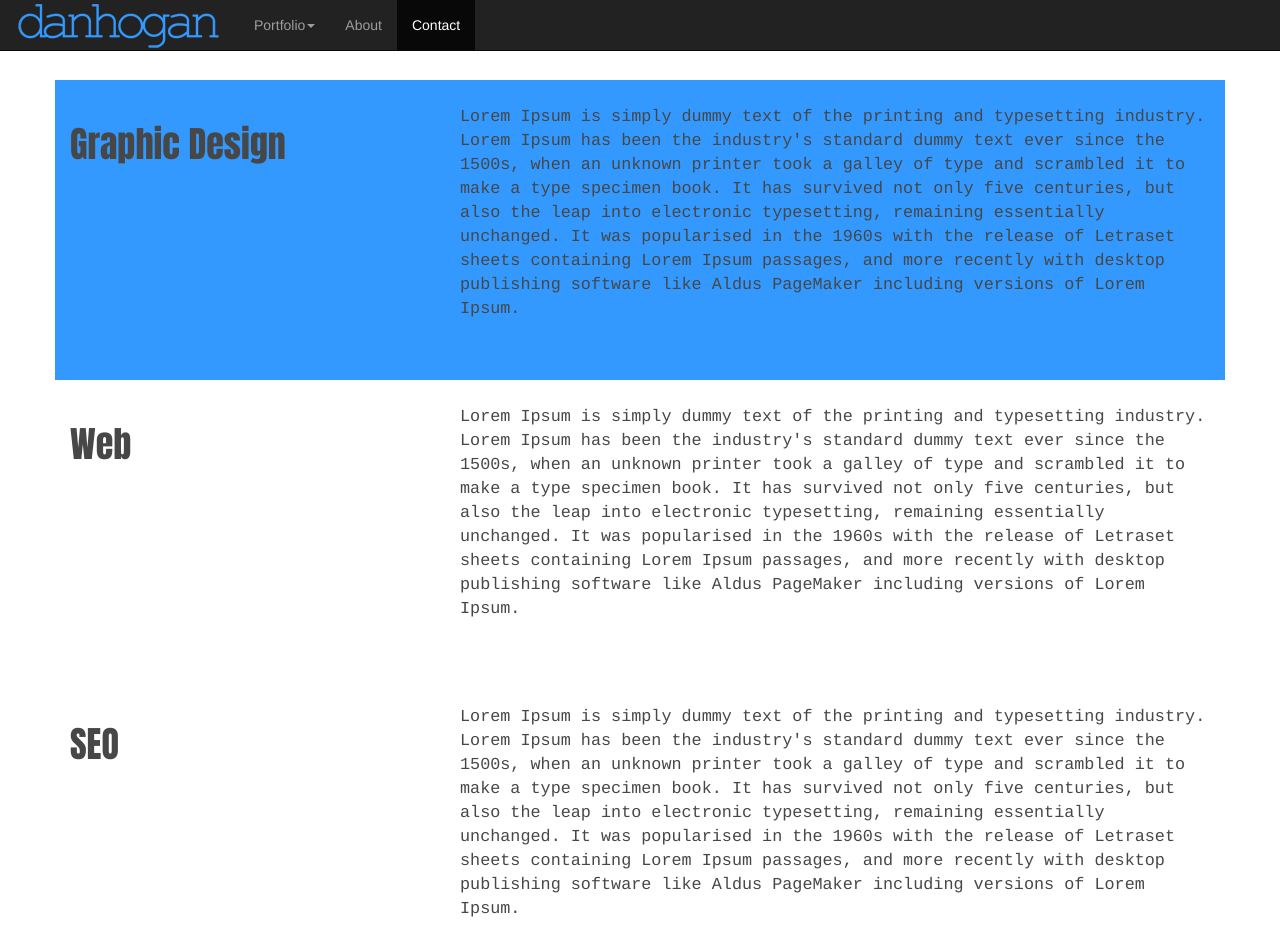
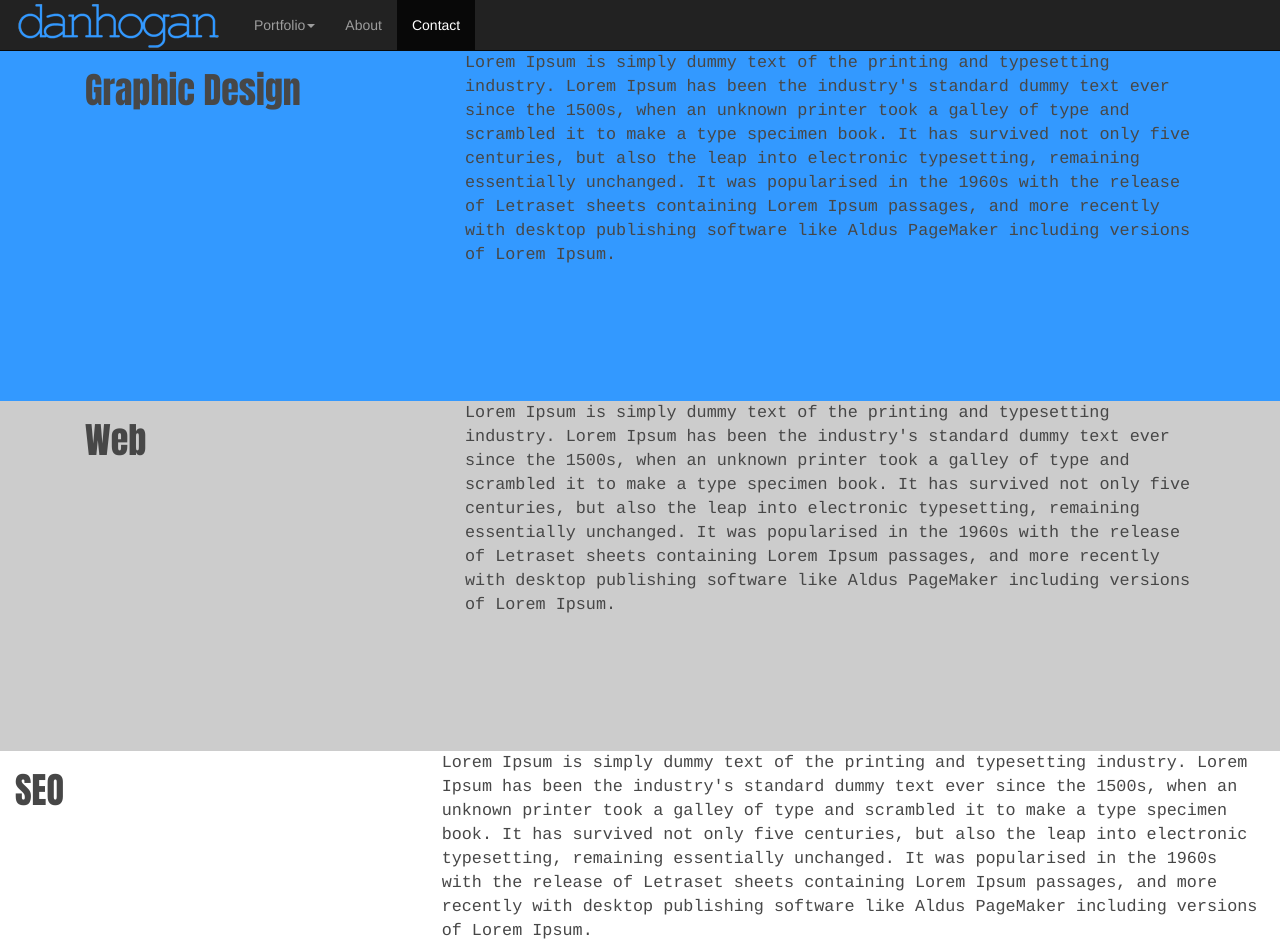
Before and after one commit to dan1ate2/portfolio, a plain HTML site: page index.html in a window 1280 px wide. Shown: the top 946 px of the page. Drawn offline with nearby package versions, Linux system fonts and the light colour scheme.

Commit message:
Sorting out columns and backgrounds

```diff
--- a/css/styles.css
+++ b/css/styles.css
@@ -1,6 +1,6 @@
 body {
-	padding-top: 80px;
-	position: relative;
+/*	padding-top: 80px;
+*/	position: relative;
 }
 p {
 	color:#474747;
@@ -26,8 +26,8 @@ a {
 }
 #portfolio-web {}
 #portfolio-graphic-design {
-	background-color: #3399ff;
-}
+/*	background-color: #3399ff;
+*/}
 #portfolio-seo {}
 #about {
 }
@@ -35,13 +35,35 @@ a {
 }
 
 /* Containers, Columns */
-
+.blue-fw {
+	background-color: #3399ff;
+	width: 100%;
+}
+.grey-fw {
+	background-color: #ccc;
+	width: 100%;
+}
 
 /* Responsive */
+@media (max-width: 297px) {
+	.below-nav-pad {
+		margin-top: 95px;
+	}
+}
+@media (min-width: 298px) {
+	.below-nav-pad {
+		margin-top: 51px;
+	}
+}
 @media (min-width: 768px) {
-	#portfolio-web, #portfolio-graphic-design, #portfolio-seo, #about, #contact {
-		padding: 25px 0;
-		min-height: 300px;
+	.below-nav-pad {
+		margin-top: 51px;
+	}
+	.blue-fw {
+		min-height: 350px;
+	}
+	.grey-fw {
+		min-height: 350px;
 	}
 }
 @media (min-width: 992px) {
--- a/index.html
+++ b/index.html
@@ -11,7 +11,7 @@
 	<link href='https://fonts.googleapis.com/css?family=Anton' rel='stylesheet' type='text/css'>
 </head>
 <body data-spy="scroll" data-target=".navbar" data-offset="50">
-	<div class="container">
+
 		<!-- Navigation -->
 		<nav class="navbar navbar-inverse navbar-fixed-top">
 		  	<div class="container-fluid">
@@ -45,6 +45,8 @@
 		</nav>
 		<!-- Content -->
 		<div class="row container-fluid" id="portfolio-graphic-design">
+			<div class="blue-fw below-nav-pad">
+				<div class="container">
 					<div class="col-lg-4 col-md-4 col-sm-4 col-xs-12">
 						<h1>Graphic Design</h1>
 					</div>
@@ -52,12 +54,18 @@
 						<p>Lorem Ipsum is simply dummy text of the printing and typesetting industry. Lorem Ipsum has been the industry's standard dummy text ever since the 1500s, when an unknown printer took a galley of type and scrambled it to make a type specimen book. It has survived not only five centuries, but also the leap into electronic typesetting, remaining essentially unchanged. It was popularised in the 1960s with the release of Letraset sheets containing Lorem Ipsum passages, and more recently with desktop publishing software like Aldus PageMaker including versions of Lorem Ipsum.</p>
 					</div>
 				</div>
+			</div>
+		</div>
 		<div class="row container-fluid" id="portfolio-web">
+			<div class="grey-fw">
+				<div class="container">
 					<div class="col-lg-4 col-md-4 col-sm-4 col-xs-12">
 						<h1>Web</h1>
 					</div>
 					<div class="col-lg-8 col-md-8 col-sm-8 col-xs-12">
 						<p>Lorem Ipsum is simply dummy text of the printing and typesetting industry. Lorem Ipsum has been the industry's standard dummy text ever since the 1500s, when an unknown printer took a galley of type and scrambled it to make a type specimen book. It has survived not only five centuries, but also the leap into electronic typesetting, remaining essentially unchanged. It was popularised in the 1960s with the release of Letraset sheets containing Lorem Ipsum passages, and more recently with desktop publishing software like Aldus PageMaker including versions of Lorem Ipsum.</p>
+					</div>
+					</div>
 			</div>
 				</div>
 				<div class="row container-fluid" id="portfolio-seo">
@@ -67,6 +75,7 @@
 					<div class="col-lg-8 col-md-8 col-sm-8 col-xs-12">
 						<p>Lorem Ipsum is simply dummy text of the printing and typesetting industry. Lorem Ipsum has been the industry's standard dummy text ever since the 1500s, when an unknown printer took a galley of type and scrambled it to make a type specimen book. It has survived not only five centuries, but also the leap into electronic typesetting, remaining essentially unchanged. It was popularised in the 1960s with the release of Letraset sheets containing Lorem Ipsum passages, and more recently with desktop publishing software like Aldus PageMaker including versions of Lorem Ipsum.</p>
 					</div>
+
 		</div>
 		<div class="row container-fluid" id="about">
 			<div class="col-lg-4 col-md-4 col-sm-4 col-xs-12">
@@ -84,7 +93,7 @@
 				<p>Lorem Ipsum is simply dummy text of the printing and typesetting industry. Lorem Ipsum has been the industry's standard dummy text ever since the 1500s, when an unknown printer took a galley of type and scrambled it to make a type specimen book. It has survived not only five centuries, but also the leap into electronic typesetting, remaining essentially unchanged. It was popularised in the 1960s with the release of Letraset sheets containing Lorem Ipsum passages, and more recently with desktop publishing software like Aldus PageMaker including versions of Lorem Ipsum.</p>
 			</div>
 		</div>
-	</div>
+
 	<!-- JavaScript files: Bootstrap and jQuery -->
 	<script src="https://ajax.googleapis.com/ajax/libs/jquery/1.11.3/jquery.min.js"></script>
 	<script src="https://maxcdn.bootstrapcdn.com/bootstrap/3.3.5/js/bootstrap.min.js"></script>
```
Lines whose indentation alone changed are shown as unchanged.
